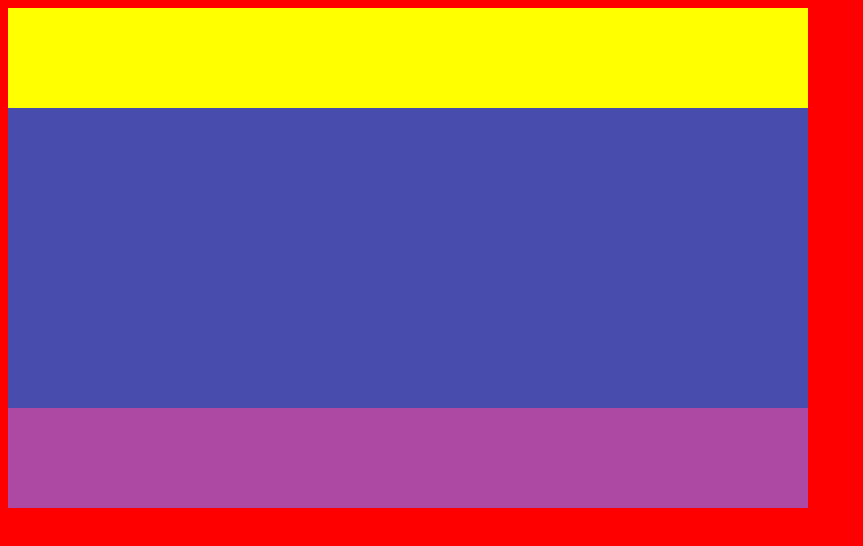
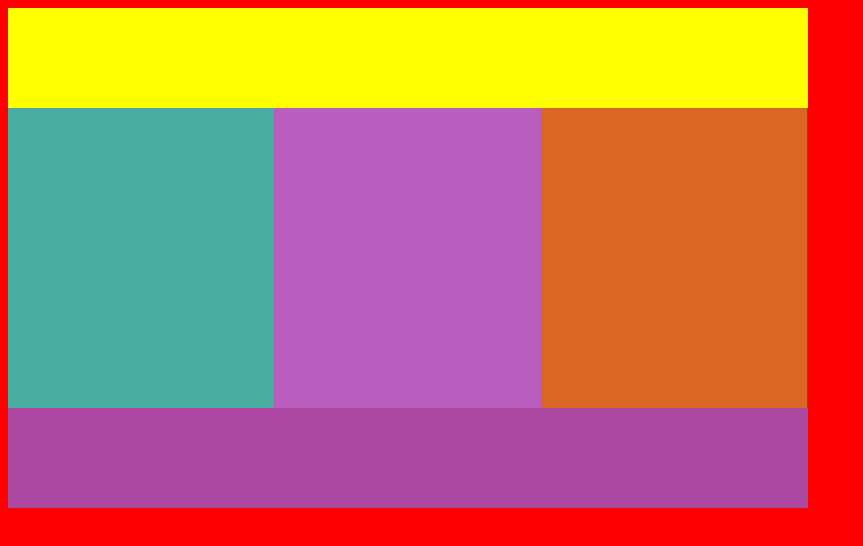
Before and after one commit to joaopessoasilva06/matematica2_2C_Elias, a plain HTML site: page template.html in a window 1280 px wide. Shown: the whole page, without its empty margins (0-863 px from the left). Drawn offline with Linux system fonts and the light colour scheme.

Commit message:
Update template.html

```diff
--- a/template.html
+++ b/template.html
@@ -30,12 +30,37 @@
                     height:20%;
                     background-color:rgb(173, 72, 163);
                 }
+                .esquerda{
+                    width:33.3%;
+                    height:100%;
+                    background-color:rgb(72, 173, 158);
+                    display:inline;
+                    float:left;
+                }
+                .centro{
+                    width:33.3%;
+                    height:100%;
+                    background-color:rgb(185, 94, 191);
+                    display:inline;
+                    float:left;
+                }
+                .direita{
+                    width:33.3%;
+                    height:100%;
+                    background-color:rgb(217, 102, 35);
+                    display:inline;
+                    float:left;
+                }
             </style>
         </head>
         <body>
             <div class="site">
                 <div class="header"></div>
-                <div class="main"></div>
+                <div class="main">
+                    <div class="esquerda"></div>
+                    <div class="centro"></div>
+                    <div class="direita"></div>
+                </div>
                 <div class="footer"></div>
             </div>
         </body>
```
